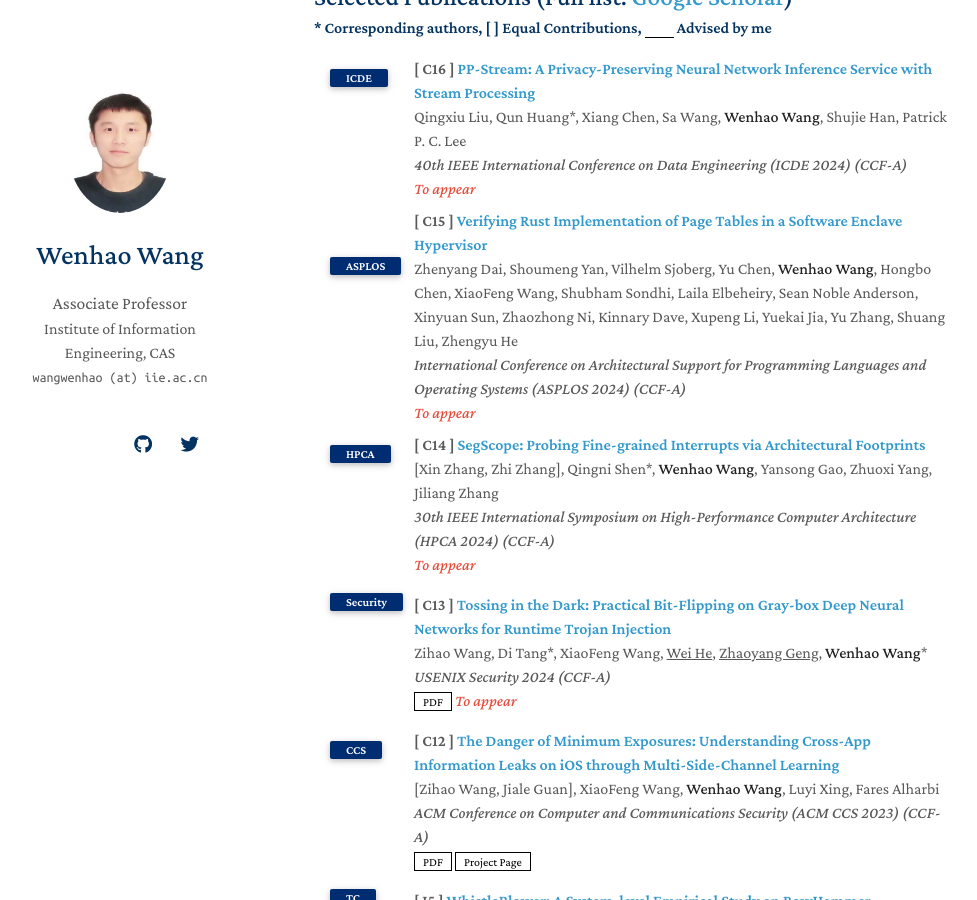
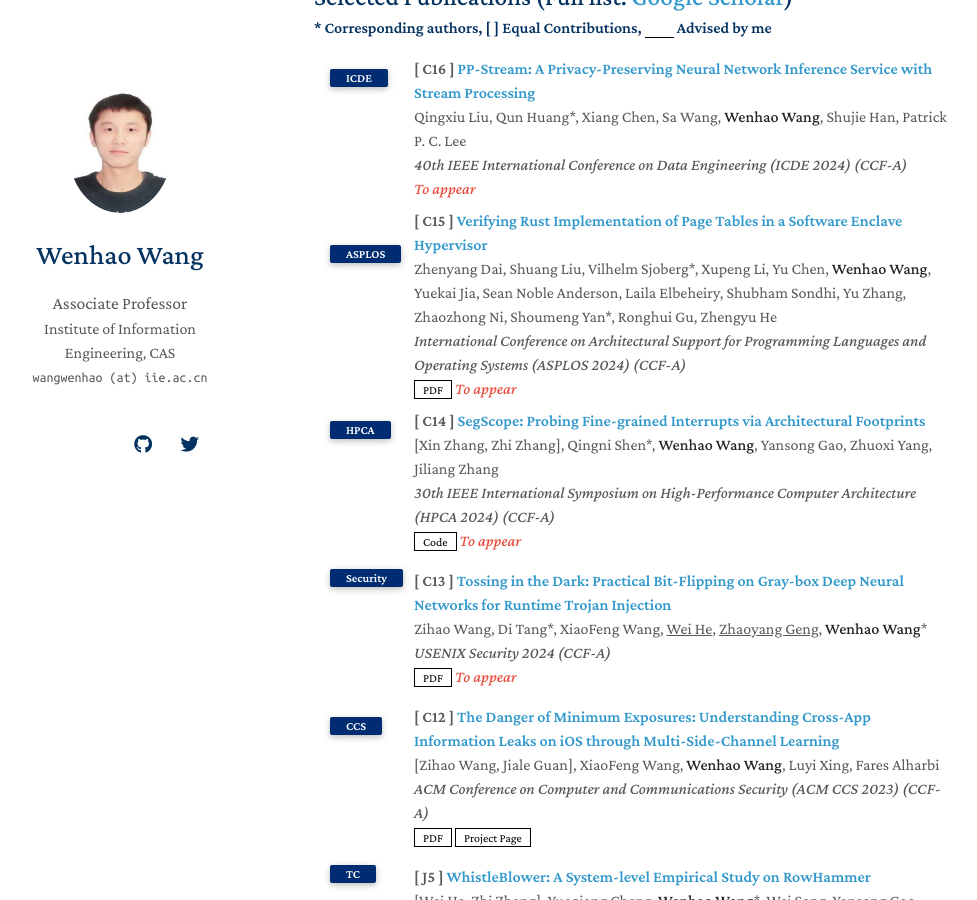
Before and after one commit to heartever/heartever.github.io, a Jekyll site: the page built from index.md, in a window 1280 px wide and 900 px high, scrolled down 696 px. Shown: the whole window, without its empty margins (156-1133 px from the left). Built offline with Jekyll 4.4.1, drawn with Linux system fonts in a browser that asks for light colours; nearby versions of some CDN libraries; a style sheet for code colours, icons or effects is not loaded; our own code applies the rules of GitHub Pages for plain Markdown files.

Commit message:
update paper info

```diff
--- a/_data/publications.yml
+++ b/_data/publications.yml
@@ -7,10 +7,10 @@ main:
     notes: To appear
 
   - title: "Verifying Rust Implementation of Page Tables in a Software Enclave Hypervisor"
-    authors: Zhenyang Dai, Shoumeng Yan, Vilhelm Sjoberg, Yu Chen, <strong>Wenhao Wang</strong>, Hongbo Chen, XiaoFeng Wang, Shubham Sondhi, Laila Elbeheiry, Sean Noble Anderson, Xinyuan Sun, Zhaozhong Ni, Kinnary Dave, Xupeng Li, Yuekai Jia, Yu Zhang, Shuang Liu, Zhengyu He
+    authors: Zhenyang Dai, Shuang Liu, Vilhelm Sjoberg*, Xupeng Li, Yu Chen, <strong>Wenhao Wang</strong>, Yuekai Jia, Sean Noble Anderson, Laila Elbeheiry, Shubham Sondhi, Yu Zhang, Zhaozhong Ni, Shoumeng Yan*, Ronghui Gu, Zhengyu He
     conference_short: ASPLOS
     conference:  International Conference on Architectural Support for Programming Languages and Operating Systems (ASPLOS 2024) (CCF-A)
-#    pdf: https://arxiv.org/pdf/2306.00988.pdf
+    pdf: /files/hyperenclave-formal.pdf
 #    code: https://github.com/MrGiovanni/ContinualLearning
 #    bibtex: https://bib.yliu.me/MICCAI23.txt
    # image: ./assets/img/teaser_example_2.png
@@ -21,7 +21,7 @@ main:
     conference_short: HPCA
     conference: 30th IEEE International Symposium on High-Performance Computer Architecture (HPCA 2024) (CCF-A)
 #    pdf: https://arxiv.org/pdf/2306.00988.pdf
-#    code: https://github.com/MrGiovanni/ContinualLearning
+    code: https://github.com/zhangxin00/segscope
 #    bibtex: https://bib.yliu.me/MICCAI23.txt
    # image: ./assets/img/teaser_example_2.png
     notes: To appear
```
Also changed, not shown: 1 other file.
